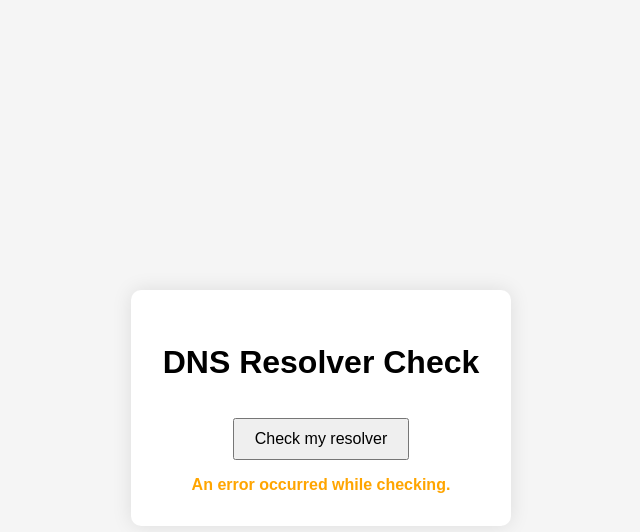
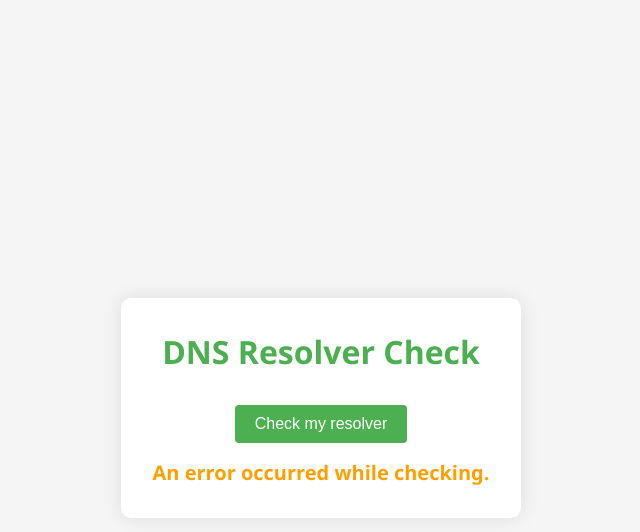
Before and after one commit to Caripson/dns-checker, a plain HTML site: page index.html in a window 1280 px wide. Both pictures are taken after a click on the button "Check my resolver". Shown: the whole page, without its empty margins (319-959 px from the left). Drawn offline with Linux system fonts and the light colour scheme.

Commit message:
Add advanced CSS styles and update docs

```diff
--- a/index.html
+++ b/index.html
@@ -7,10 +7,10 @@
   <!-- Adjust styles in style.css to customize the look -->
 </head>
 <body>
-  <div class="container">
-    <h1>DNS Resolver Check</h1>
-    <button id="checkBtn">Check my resolver</button>
-    <div id="status">Status: Not checked yet.</div>
+  <div class="container card">
+    <h1 class="title">DNS Resolver Check</h1>
+    <button id="checkBtn" class="btn">Check my resolver</button>
+    <div id="status" class="text-large">Status: Not checked yet.</div>
   </div>
   <script src="script.js"></script>
   <!-- Resolver checking logic lives in script.js -->
--- a/script.js
+++ b/script.js
@@ -2,6 +2,7 @@
 document.getElementById("checkBtn").addEventListener("click", () => {
   // Element where status messages are shown
   const statusDiv = document.getElementById("status");
+  statusDiv.className = "text-large";
   statusDiv.textContent = "Checking..."; // initial status
 
   // Query Cloudflare's trace endpoint to identify the resolver
@@ -19,17 +20,21 @@ document.getElementById("checkBtn").addEventListener("click", () => {
       const trustedResolvers = ['1.2.3.4', 'dns.safesurf.se'];
 
       // Display message based on whether the resolver is trusted
+      // Reset any previous status classes
+      statusDiv.classList.remove('text-success', 'text-danger', 'text-warning');
+
       if (trustedResolvers.includes(dns)) {
         statusDiv.textContent = `✅ You are protected (Resolver: ${dns})`;
-        statusDiv.style.color = 'green';
+        statusDiv.classList.add('text-success');
       } else {
         statusDiv.textContent = `⚠️ You are not protected (Resolver: ${dns})`;
-        statusDiv.style.color = 'red';
+        statusDiv.classList.add('text-danger');
       }
     })
     .catch(err => {
       // Handle network or parsing errors
       statusDiv.textContent = "An error occurred while checking.";
-      statusDiv.style.color = 'orange';
+      statusDiv.classList.remove('text-success', 'text-danger', 'text-warning');
+      statusDiv.classList.add('text-warning');
     });
 });
--- a/style.css
+++ b/style.css
@@ -1,6 +1,14 @@
+/* Theme variables to easily tweak colors and fonts */
+:root {
+  --primary-color: #4caf50;
+  --danger-color: #f44336;
+  --warning-color: #ffa000;
+  --font-stack: "Segoe UI", Roboto, sans-serif;
+}
+
 /* General page styling */
 body {
-  font-family: sans-serif;
+  font-family: var(--font-stack);
   background: #f5f5f5;
   display: flex;
   height: 100vh;
@@ -9,20 +17,43 @@ body {
 }
 
 /* Wrapper holding the heading, button and status */
-.container {
-  background: white;
+.container,
+.card {
+  background: #fff;
   padding: 2rem;
   border-radius: 10px;
   box-shadow: 0 0 20px rgba(0,0,0,0.1);
   text-align: center;
 }
 
-/* Style for the check button */
-button {
+/* Large heading styling */
+.title {
+  margin-top: 0;
+  margin-bottom: 1rem;
+  color: var(--primary-color);
+}
+
+/* Reusable button styles */
+.btn {
   padding: 10px 20px;
   font-size: 16px;
   margin-top: 1rem;
   cursor: pointer;
+  border: none;
+  border-radius: 4px;
+  background: var(--primary-color);
+  color: #fff;
+  transition: background 0.3s ease;
+}
+
+.btn:hover {
+  background: #45a049;
+}
+
+.btn-outline {
+  background: transparent;
+  color: var(--primary-color);
+  border: 2px solid var(--primary-color);
 }
 
 /* Text area that displays the resolver status */
@@ -30,3 +61,20 @@ button {
   margin-top: 1rem;
   font-weight: bold;
 }
+
+/* Utility text helpers */
+.text-large {
+  font-size: 1.25rem;
+}
+
+.text-success {
+  color: var(--primary-color);
+}
+
+.text-danger {
+  color: var(--danger-color);
+}
+
+.text-warning {
+  color: var(--warning-color);
+}
```
Also changed, not shown: README.md.
